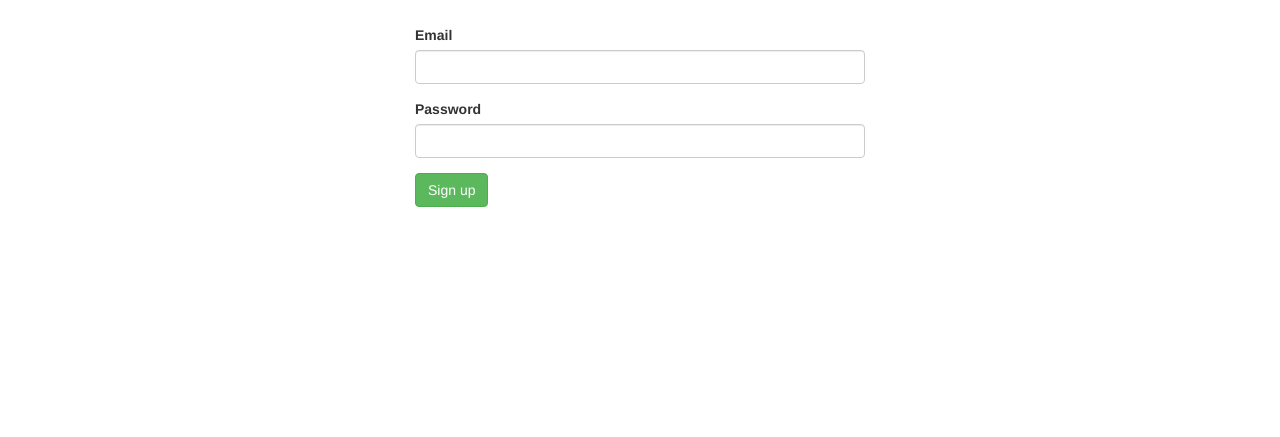
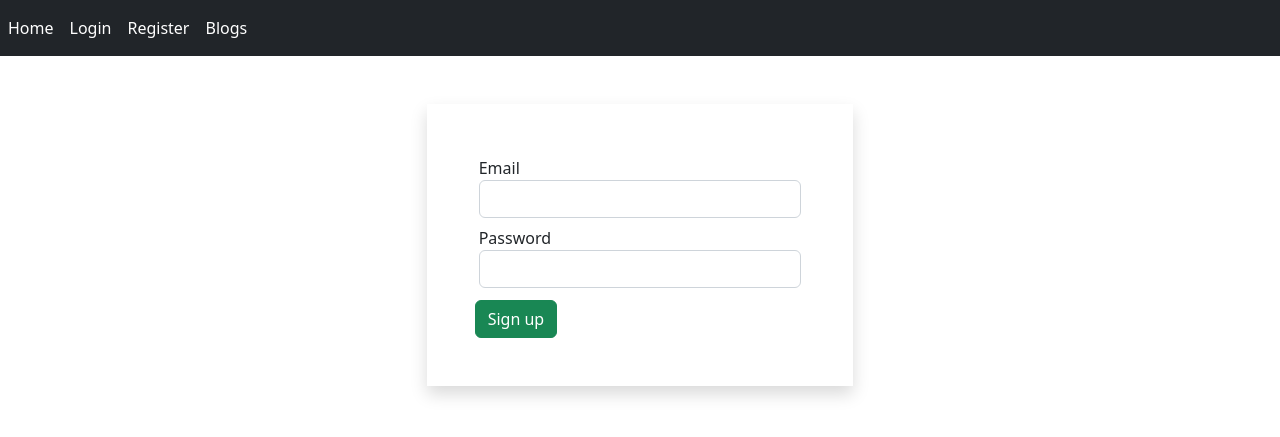
Before and after one commit to Dev-solomon/Flask_blog, a Flask app: page /register in a window 1280 px wide. Shown: the top 437 px of the page. Run offline with Flask 2, Linux system fonts and the light colour scheme; some libraries are stand-ins or nearby versions.

Commit message:
new updates for production

```diff
--- a/requirements.txt
+++ b/requirements.txt
@@ -6,3 +6,4 @@ pymongo==4.0.1
 
 # So flask can read environment variables like FLASK_APP="src.app"
 python-dotenv==0.19.2
+gunicorn
--- a/src/app.py
+++ b/src/app.py
@@ -88,7 +88,7 @@ def blog_posts(blog_id):
     blog = Blog.from_mongo(blog_id)
     posts = blog.get_posts()
 
-    return render_template('posts.html', posts=posts, blog_title=blog.title, blog_id=blog._id)
+    return render_template('posts.html', posts=posts, blog_title=blog.title, blog_id=blog._id, blog_mssg=blog.description)
 
 
 @app.route('/posts/new/<string:blog_id>', methods=['POST', 'GET'])
--- a/src/templates/base.html
+++ b/src/templates/base.html
@@ -2,13 +2,36 @@
 <html lang="en">
 <head>
     <meta charset="UTF-8">
-    <title>Fancy blog</title>
-    <link rel="stylesheet" href="https://maxcdn.bootstrapcdn.com/bootstrap/3.3.5/css/bootstrap.min.css">
-    <link rel="stylesheet" href="{{ url_for('static', filename='css/main.css') }}"/>
+    <title>News blog</title>
+    <link rel="stylesheet" href="https://cdn.jsdelivr.net/npm/bootstrap@5.2.3/dist/css/bootstrap.min.css">
+    <script src="https://ajax.googleapis.com/ajax/libs/jquery/3.6.4/jquery.min.js"></script>
+    <script src="https://cdn.jsdelivr.net/npm/bootstrap@5.2.3/dist/js/bootstrap.min.js"></script>
 
     <script src="https://maxcdn.bootstrapcdn.com/bootstrap/3.3.5/js/bootstrap.min.js"></script>
 </head>
 <body>
+    <nav class="navbar navbar-expand-lg navbar-light bg-dark">
+        <button class="navbar-toggler" type="button" data-toggle="collapse" data-target="#navbarNav" aria-controls="navbarNav" aria-expanded="false" aria-label="Toggle navigation">
+          <span class="navbar-toggler-icon"></span>
+        </button>
+        <div class="collapse navbar-collapse" id="navbarNav">
+          <ul class="navbar-nav s">
+            <li class="nav-item active">
+              <a class="nav-link text-white" href="/">Home </a>
+            </li>
+            <li class="nav-item">
+              <a class="nav-link text-white" href="/login">Login</a>
+            </li>
+            <li class="nav-item">
+              <a class="nav-link text-white" href="/register">Register</a>
+            </li>
+            <li class="nav-item">
+              <a class="nav-link text-white" href="/blogs" tabindex="-1" aria-disabled="true">Blogs</a>
+
+            </li>
+          </ul>
+        </div>
+      </nav>
 {% block content %}
 
 {% endblock %}
--- a/src/templates/profile.html
+++ b/src/templates/profile.html
@@ -1,4 +1,7 @@
 {% extends "base.html" %}
 {% block content %}
-    <h1>Hello {{ email }}</h1>
+    <h6 class="text-center mt-5">Hello {{ email }}, You're
+        Successfully Logged In </br>
+        <a href="/blogs/new">Click to post a blog</a></h6>
+
 {% endblock %}
--- a/src/templates/register.html
+++ b/src/templates/register.html
@@ -1,17 +1,17 @@
 {% extends "base.html" %}
 {% block content %}
-<div class="container page-form">
+<div class="container page-form border-1 border-dark shadow my-5 p-5 col-4">
     <form id="login-form" action="/auth/register" method="post">
-        <div class="form-group">
+        <div class="form-group p-1">
             <label for="email">Email</label>
             <input type="text" id="email" class="form-control" name="email">
         </div>
-        <div class="form-group">
+        <div class="form-group p-1">
             <label for="password">Password</label>
             <input type="password" id="password" class="form-control" name="password">
         </div>
 
-        <button type="submit" class="btn btn-success">Sign up</button>
+        <button type="submit" class="btn btn-success mt-2">Sign up</button>
     </form>
 </div>
 {% endblock %}
```
Also changed, not shown: src/templates/home.html (+4 -4 lines), src/templates/login.html (+4 -4 lines), src/templates/posts.html (+4 -3 lines), src/templates/user_blogs.html (+9 -7 lines).
